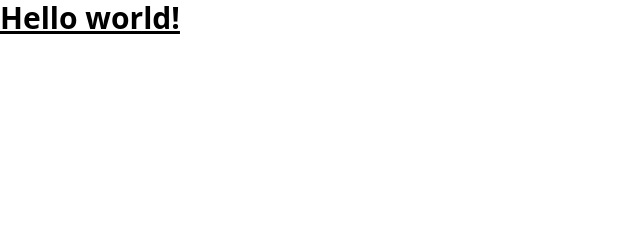
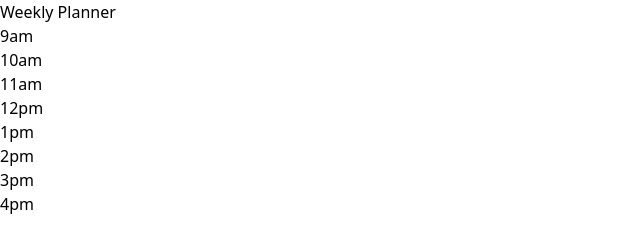
Before and after one commit to Ajaws2022/Stuff-Things-Times-Tracker, a website: page index.html in a window 1280 px wide. Shown: the whole page, without its empty margins (0-640 px from the left). Drawn offline with Linux system fonts and the light colour scheme.

Commit message:
added basic html layout

```diff
--- a/index.html
+++ b/index.html
@@ -8,10 +8,77 @@
     <link rel="stylesheet" href="./dist/output.css">
 </head>
 <body>
-    <h1 class="text-3xl font-bold underline">
-        Hello world!
-      </h1>
     <!--Header with name and current date/time  -->
-    <!-- Create list display area with time| entry area | submit button -->
+    <header>
+        <div>
+            <h1>Weekly Planner</h1>
+        </div>
+        <div>
+            <p> <!--Class will be added to appened current date/time--> </p>
+        </div>
+    </header>
+    <main>
+        <div>
+            <!-- list blocks will go here -->
+            <div id="9am">
+                <div>
+                    <h3>9am</h3>
+                </div>
+                <div></div>
+                <div></div>
+            </div>
+            <div id="10am">
+                <div>
+                    <h3>10am</h3>
+                </div>
+                <div></div>
+                <div></div>
+            </div>
+            <div id="11am">
+                <div>
+                    <h3>11am</h3>
+                </div>
+                <div></div>
+                <div></div>
+            </div>
+            <div id="12pm">
+                <div>
+                    <h3>12pm</h3>
+                </div>
+                <div></div>
+                <div></div>
+            </div>
+            <div id="1pm">
+                <div>
+                    <h3>1pm</h3>
+                </div>
+                <div></div>
+                <div></div>
+            </div>
+            <div id="2pm">
+                <div>
+                    <h3>2pm</h3>
+                </div>
+                <div></div>
+                <div></div>
+            </div>
+            <div id="3pm">
+                <div>
+                    <h3>3pm</h3>
+                </div>
+                <div></div>
+                <div></div>
+            </div>
+            <div id="4pm">
+                <div>
+                    <h3>4pm</h3>
+                </div>
+                <div></div>
+                <div></div>
+            </div>
+        </div>
+
+    </main>
+
 </body>
 </html>
```
